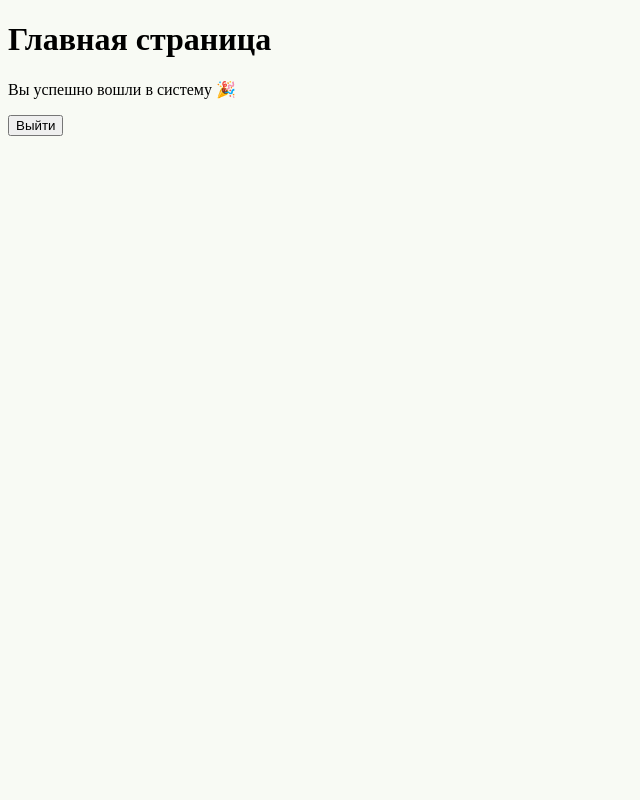
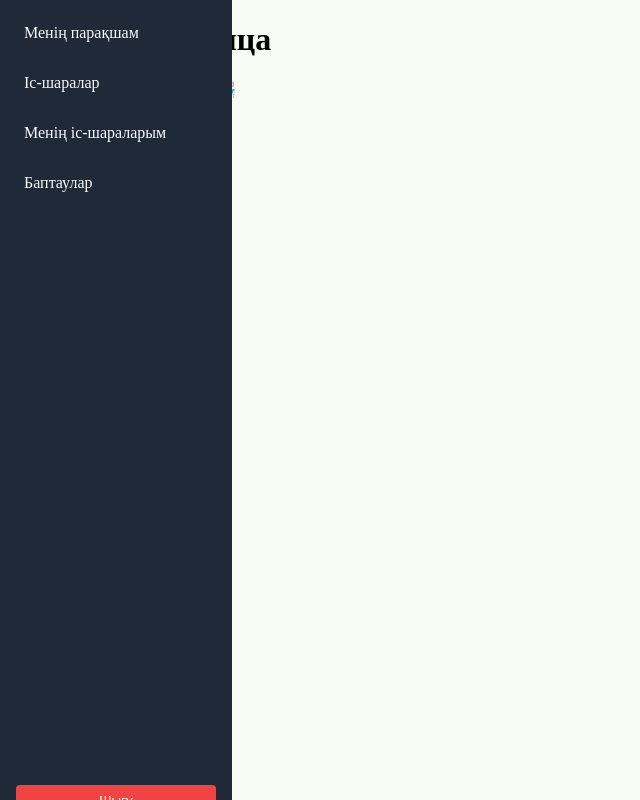
Before and after one commit to qqayaulym/university, a React (Vite) app in the folder frontend/: page / in a window 1280 px wide. Shown: the whole page, without its empty margins (0-640 px from the left). Built offline with nearby package versions, Linux system fonts and the light colour scheme; sample sign-in values are in the browser's storage.

Commit message:
added navBar

```diff
--- a/frontend/src/App.jsx
+++ b/frontend/src/App.jsx
@@ -2,13 +2,18 @@ import SignIn from "./pages/SignIn"
 import SignUp from "./pages/SignUp"
 import MainPage from "./pages/MainPage"
 import PrivateRoute from "./components/PrivateRoute"
+import MainLayout from "./Layouts/MainLayout"
 import { BrowserRouter, Routes, Route } from "react-router-dom";
 
 const App = () => {
   return(
     <BrowserRouter>
       <Routes>
-        <Route path="/" element={<PrivateRoute><MainPage /></PrivateRoute>} />
+        <Route path="/" element={<PrivateRoute>
+          <MainLayout>
+          <MainPage />
+          </MainLayout>
+          </PrivateRoute>} />
         <Route path="/login" element={<SignIn />} />
         <Route path="/register" element={<SignUp />} />
       </Routes>
--- /dev/null
+++ b/frontend/src/Layouts/MainLayout.jsx
@@ -0,0 +1,13 @@
+import React, { useState } from "react"
+import NavBar from "../components/NavBar"
+
+const MainLayout = ({children}) => {
+    return (
+        <div className="mainLayout">
+            <NavBar />
+            <div className="mainContent">{children}</div>
+        </div>
+    )
+}
+
+export default MainLayout
--- /dev/null
+++ b/frontend/src/components/NavBar.jsx
@@ -0,0 +1,30 @@
+import React from "react"
+import { Link, Navigate, useNavigate } from "react-router-dom"
+import "../styles/navbar.css"
+
+const NavBar = () => {
+    const navigate = useNavigate()
+
+    const pages = [
+        {name: 'Менің парақшам', to: '/myprofile'},
+        {name: 'Іс-шаралар', to: './activities'},
+        {name: 'Менің іс-шараларым', to: './myactivities'},
+        {name: 'Баптаулар', to: './settings'},
+    ]
+
+    const LogOut = () => {
+        localStorage.removeItem('token')
+        navigate("/login")
+    }
+
+    return(
+        <nav className="navBar">
+            {pages.map((page, idx) => (
+                <Link key={idx} to={page.to} className='navList'>{page.name}</Link>
+            ))}
+            <button className="navLogOutButton" onClick={LogOut}>Шығу</button>
+        </nav>
+    )
+}
+
+export default NavBar
--- /dev/null
+++ b/frontend/src/styles/navbar.css
@@ -0,0 +1,76 @@
+.navBar {
+  position: fixed;
+  top: 0;
+  left: 0;
+  height: 100vh;
+  width: 200px;
+  background-color: #1f2937;
+  display: flex;
+  flex-direction: column;
+  padding: 1rem;
+  gap: 1rem;
+  transition: transform 0.3s ease-in-out;
+
+  &.closed {
+    transform: translateX(-100%);
+  }
+
+  .navList {
+    color: #f9fafb;
+    text-decoration: none;
+    font-weight: 500;
+    padding: 0.5rem;
+    border-radius: 4px;
+
+    &:hover {
+      background-color: #374151;
+    }
+  }
+
+  .navLogOutButton {
+    margin-top: auto;
+    padding: 0.5rem;
+    background-color: #ef4444;
+    color: #fff;
+    border: none;
+    border-radius: 4px;
+    cursor: pointer;
+
+    &:hover {
+      background-color: #dc2626;
+    }
+  }
+
+  .navToggleButton {
+    display: none;
+    position: absolute;
+    top: 1rem;
+    right: -3rem;
+    background-color: #1f2937;
+    border: 1px solid #374151;
+    color: #fff;
+    padding: 0.5rem;
+    border-radius: 4px;
+    cursor: pointer;
+  }
+}
+
+@media screen and (max-width: 768px) {
+  .navBar {
+    height: auto;
+    width: 100%;
+    flex-direction: row;
+    justify-content: space-around;
+    bottom: 0;
+    top: auto;
+    transform: translateY(0);
+
+    &.closed {
+      display: none;
+    }
+
+    .navToggleButton {
+      display: block;
+    }
+  }
+}
```
Also changed, not shown: frontend/src/components/NavBar.js (deleted, +0 -20 lines), 1 other file (tests, documents, lock files or other folders).
